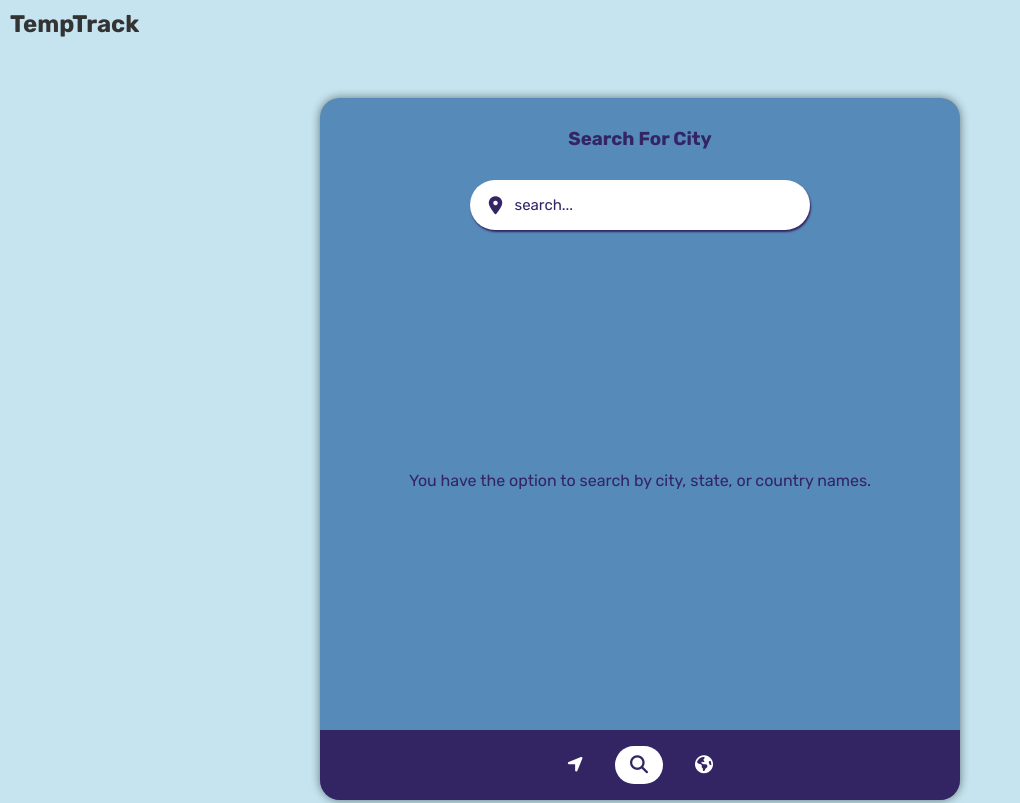
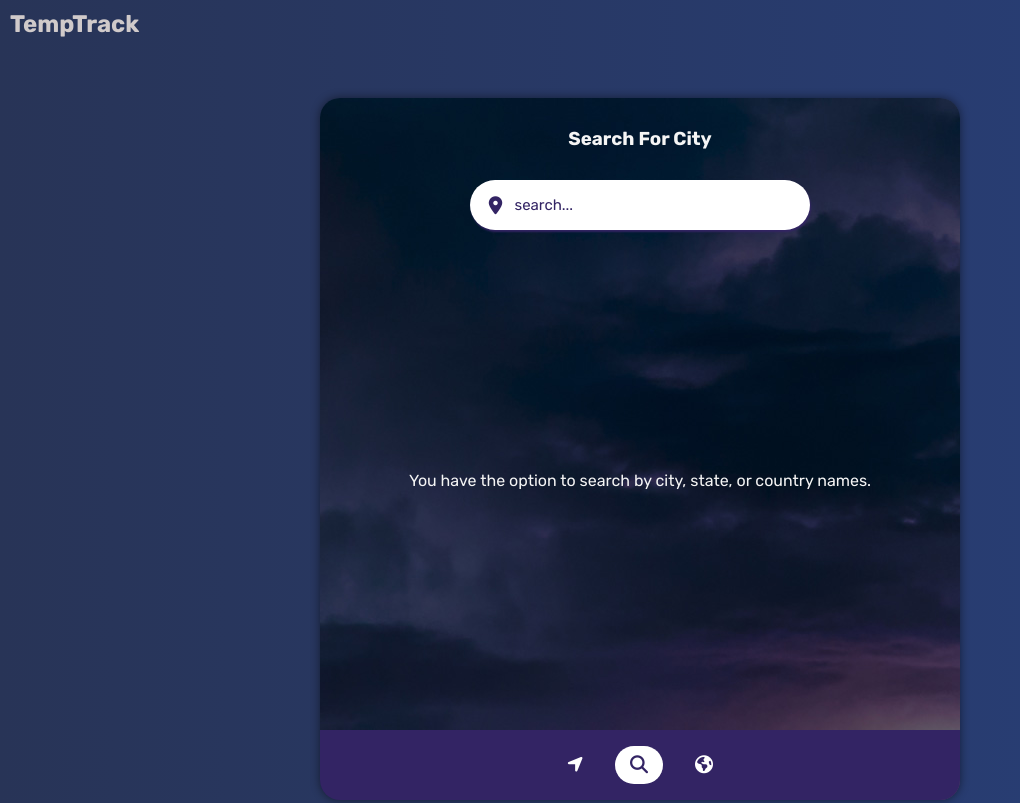
Before and after one commit to arifansari2898-glitch/weather-by-me, a plain HTML site: page search.html in a window 1280 px wide. Shown: the top 803 px of the page, without its empty margins (0-1020 px from the left). Drawn offline with Linux system fonts and the light colour scheme.

Commit message:
Implement feature X to enhance user experience and optimize performance

```diff
--- a/css/search.css
+++ b/css/search.css
@@ -7,11 +7,11 @@
   font-family: "Rubik", sans-serif;
 }
 :root {
-  --font-color-main: #332464;
+  --font-color-main:#332464;
   --white-color: #fff;
 }
 body {
-  background-color: #c5e4ef;
+  background: linear-gradient(to right, #283457, #283f79);
 }
 .header {
   display: flex;
@@ -22,13 +22,15 @@ body {
 .logo {
   font-size: 24px;
   font-weight: bold;
-  color: #333;
+   color: rgb(208, 202, 202);
   margin:0;}
 #screen {
-  background-color: #568ab8;
+
+  background-image: url("../img/background-a089d87ba11e1a4c45a8efa960b86092.jpg");
   width: 100%;
   height: 100vh;
   position: relative;
+  color: whitesmoke;
 }
 nav {
   position: fixed;
@@ -59,7 +61,7 @@ nav ul li a {
 }
 /*  */
 h3 {
-  color: var(--font-color-main);
+  color: whitesmoke;
   text-align: center;
   padding: 30px 0;
 }
@@ -108,7 +110,7 @@ h3 {
   display: flex;
   justify-content: center;
   align-items: center;
-  color: var(--font-color-main);
+  color: whitesmoke;
   text-align: center;
   padding: 40px;
 }
@@ -122,7 +124,7 @@ h3 {
   display: flex;
   justify-content: center;
   align-items: center;
-  color: var(--font-color-main);
+  color:whitesmoke;
   text-align: center;
   padding: 50px;
 }
@@ -223,7 +225,7 @@ h3 {
   }
 }
  .footer{
-
+  color: whitesmoke;
   text-align: center;
   padding: 10px 20px;
   font-size: 14px;
--- a/css/style.css
+++ b/css/style.css
@@ -11,7 +11,7 @@
   --white-color: #fff;
 }
 body {
-  background-color:#c5e4ef;
+   background: linear-gradient(to right, #283457, #283f79);
 }
 .header {
   display: flex;
@@ -22,11 +22,12 @@ body {
 .logo {
   font-size: 24px;
   font-weight: bold;
-  color: #333;
+  color:  rgb(208, 202, 202);
   margin:0;
 }
 #screen {
   background-color: #568ab8;
+  background-image: url("../img/background-a089d87ba11e1a4c45a8efa960b86092.jpg");
   width: 100%;
   height: 100%;
 }
@@ -54,7 +55,7 @@ nav ul li a {
 }
 
 .city-name {
-  color: var(--font-color-main);
+  color:whitesmoke;
   display: flex;
   justify-content: center;
   align-items: center;
@@ -87,7 +88,7 @@ nav ul li a {
   margin-top: 20px;
   display: flex;
   align-items: center;
-  color: var(--font-color-main);
+  color:whitesmoke;
 }
 .show-metric {
   padding-left: 30px;
@@ -251,7 +252,7 @@ nav ul li a {
   }
 }
 .footer{
-
+  color: whitesmoke;
   text-align: center;
   padding: 10px 20px;
   font-size: 14px;
--- a/css/world.css
+++ b/css/world.css
@@ -11,7 +11,7 @@
   --white-color: #fff;
 }
 body {
-  background-color: #c5e4ef;
+   background: linear-gradient(to right, #283457, #283f79);
 }
 .header {
   display: flex;
@@ -22,11 +22,12 @@ body {
 .logo {
   font-size: 24px;
   font-weight: bold;
-  color: #333;
+  color: rgb(208, 202, 202);
  margin:0;}
 #screen {
-  background-color: #568ab8;
+  background-image: url("../img/background-a089d87ba11e1a4c45a8efa960b86092.jpg");
   width: 100%;
+  height: 100%;
 }
 nav {
   width: 100%;
@@ -63,11 +64,11 @@ nav ul li a {
   font-weight: 500;
   font-size: 20px;
   padding: 30px 0;
-  color: var(--font-color-main);
+  color: whitesmoke;
 }
 .button{
   font-size: 20px;
-  color: var(--font-color-main);
+  color: whitesmoke;
 }
 /* section-box */
 .section-box{
@@ -209,7 +210,7 @@ nav ul li a {
   }
 }
 .footer{
-
+  color: whitesmoke;
   text-align: center;
   padding: 10px 20px;
   font-size: 14px;
```
Also changed, not shown: img/background-a089d87ba11e1a4c45a8efa960b86092.jpg (added).
